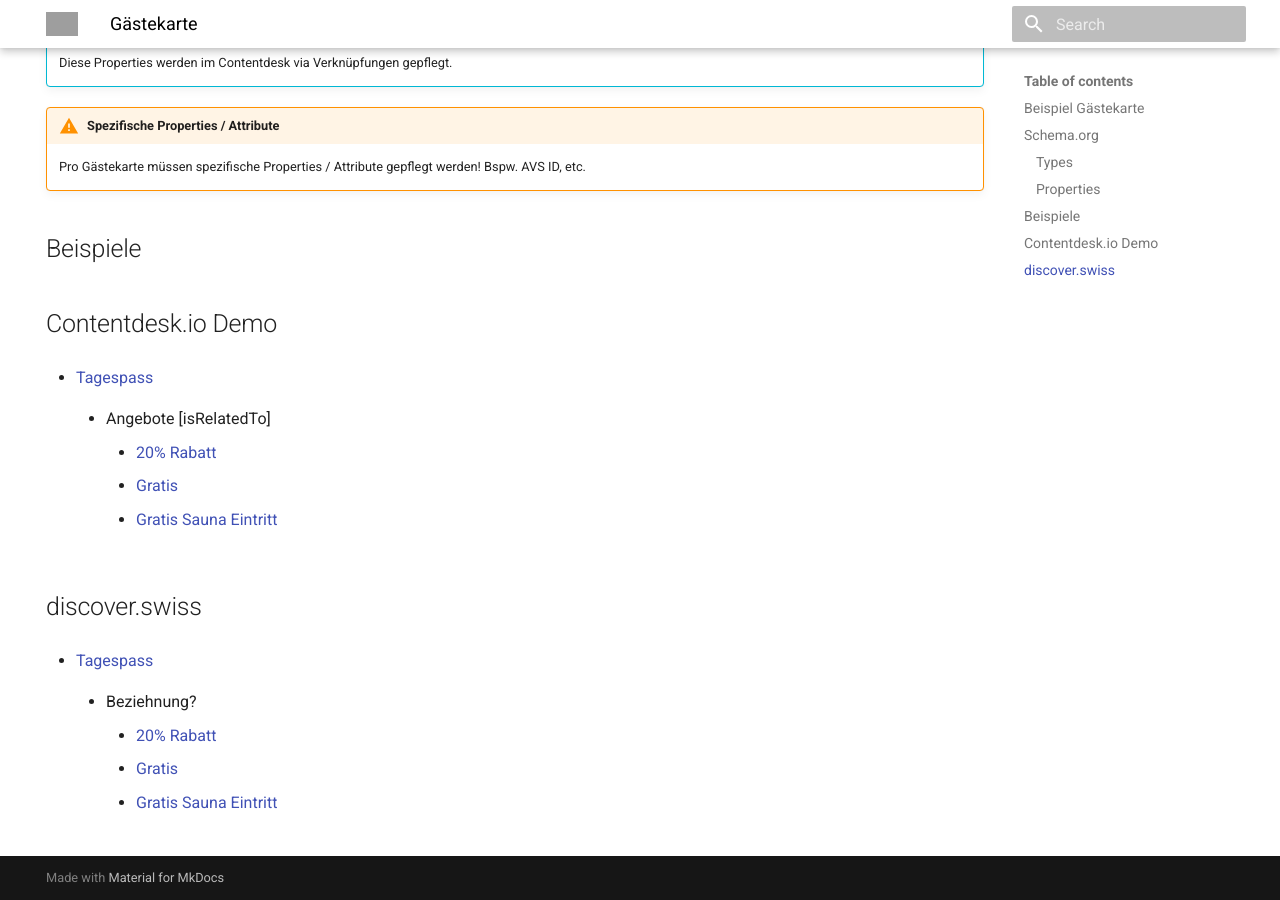
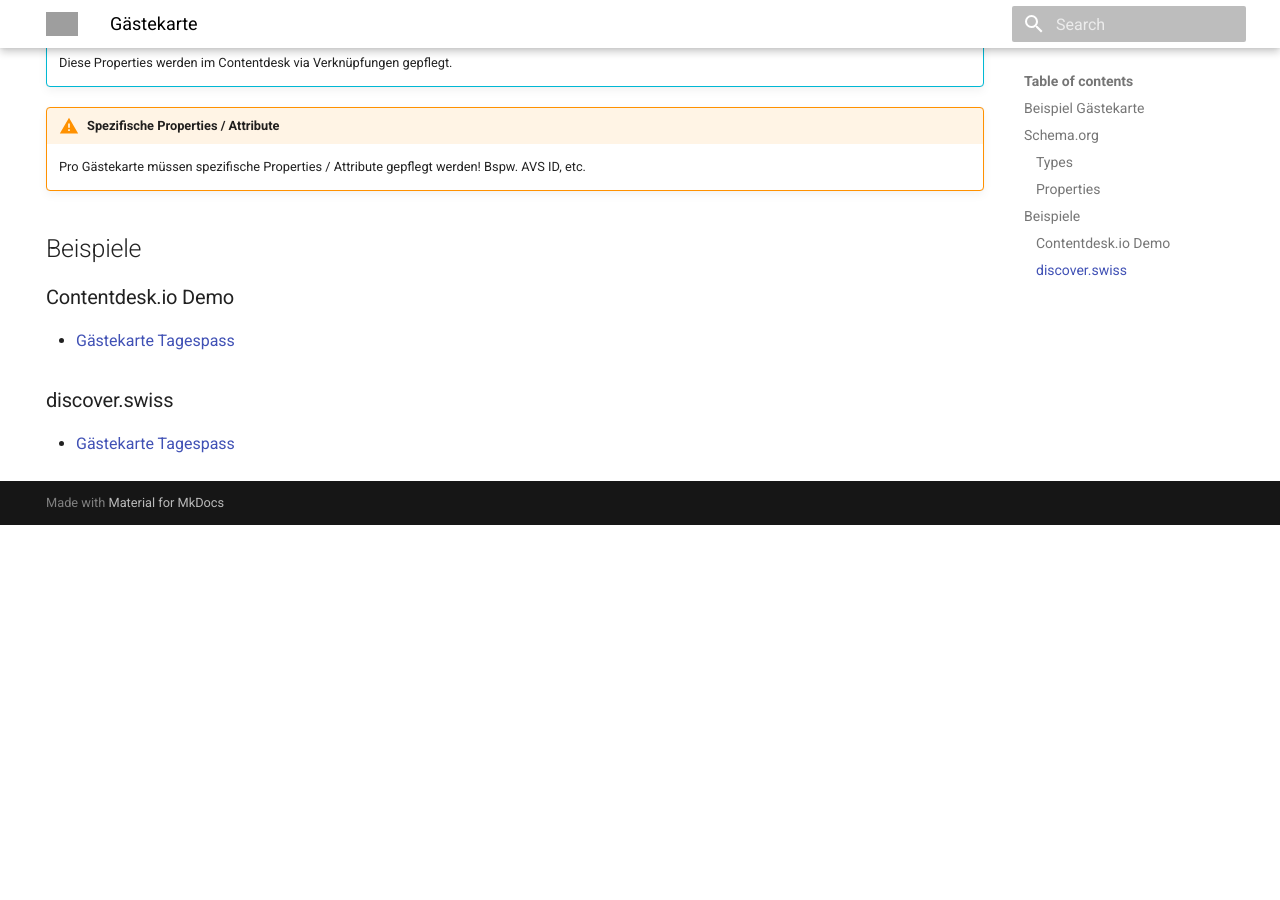
Before and after one commit to tsolenthaler/docs.contentdesk.io, an MkDocs documentation site: the page built from docs/concepts/gaestekarte.md, in a window 1280 px wide and 900 px high, scrolled down 1819 px. Built offline with MkDocs 1.6.1 and Material for MkDocs 9.7.7, drawn with Linux system fonts in a browser that asks for light colours; after the commit the page ends 2344 px from its top, so only the background shows below that; grey boxes are pictures that could not be loaded.

Commit message:
Refactor gaestekarte.md: Update links for Contentdesk.io Demo and discover.swiss

```diff
--- a/docs/concepts/gaestekarte.md
+++ b/docs/concepts/gaestekarte.md
@@ -75,22 +75,10 @@
 
 ## Beispiele
 
-## Contentdesk.io Demo
+### Contentdesk.io Demo
 
-- [Tagespass](https://demo.pim.tso.ch/#/enrich/product/74589a84-bfb9-4fcb-a086-a349ba10205d)
+- [Gästekarte Tagespass](https://demo.pim.tso.ch/#/enrich/product/74589a84-bfb9-4fcb-a086-a349ba10205d)
 
-    * Angebote [isRelatedTo]
+### discover.swiss
 
-        * [20% Rabatt](https://demo.pim.tso.ch/#/enrich/product/856b935f-05e2-4f26-addc-33894f97b4f9)
-        * [Gratis](https://demo.pim.tso.ch/#/enrich/product/8b42f340-85bb-4bd1-b9c5-d0e23887bd94)
-        * [Gratis Sauna Eintritt](https://demo.pim.tso.ch/#/enrich/product/345c8f62-f583-4331-9523-af9ed65e0e54)
-
-## discover.swiss
-
-- [Tagespass](https://partner-test.discover.swiss/infocenter/details/Product/ctd_74589a84-bfb9-4fcb-a086-a349ba10205d?tab=0)
-
-    * Beziehnung?
-
-        * [20% Rabatt](https://partner-test.discover.swiss/infocenter/details/Product/ctd_07314839-1d34-4205-bee2-8615d8e44fa8?tab=0)
-        * [Gratis](https://partner-test.discover.swiss/infocenter/details/Product/ctd_562d0dd4-8c33-462b-b166-2242e5779bc8?tab=0)
-        * [Gratis Sauna Eintritt](https://partner-test.discover.swiss/infocenter/details/Product/ctd_1e370b67-57ed-4f55-99f5-f7f962aa176c?tab=0)
+- [Gästekarte Tagespass](https://partner-test.discover.swiss/infocenter/details/Product/ctd_74589a84-bfb9-4fcb-a086-a349ba10205d?tab=0)
```
